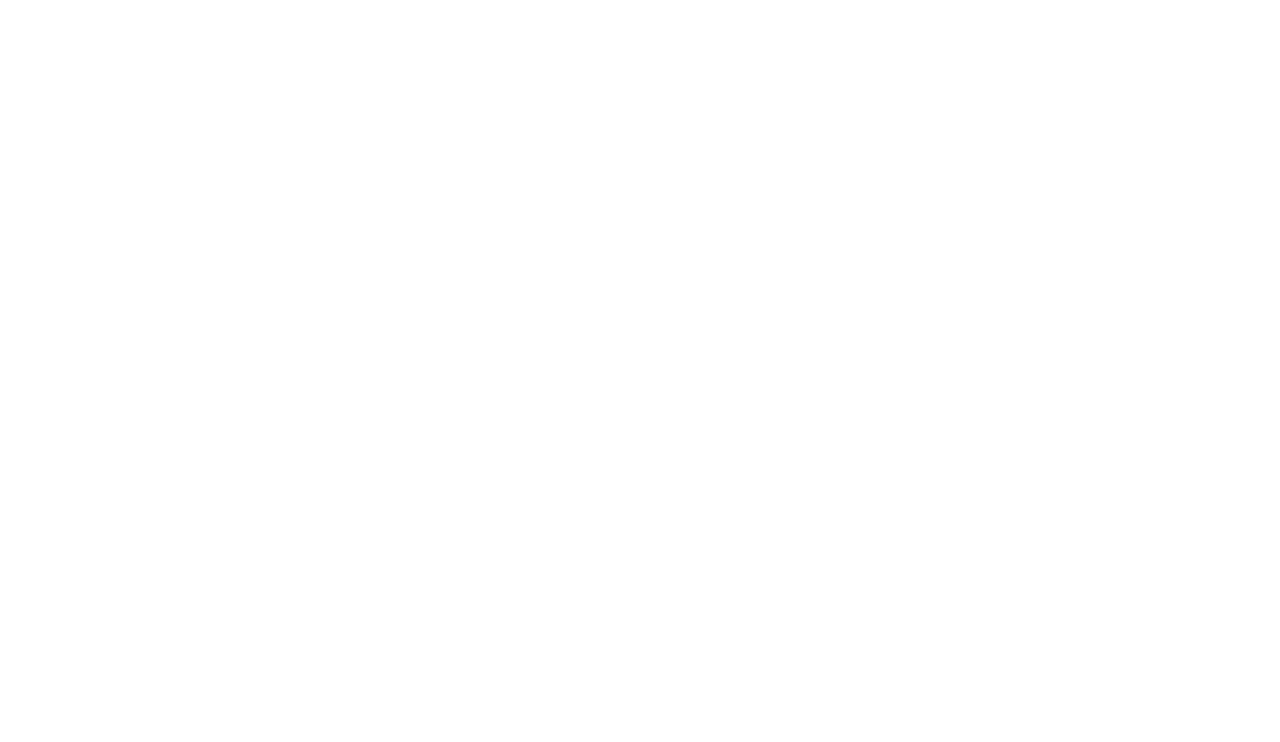
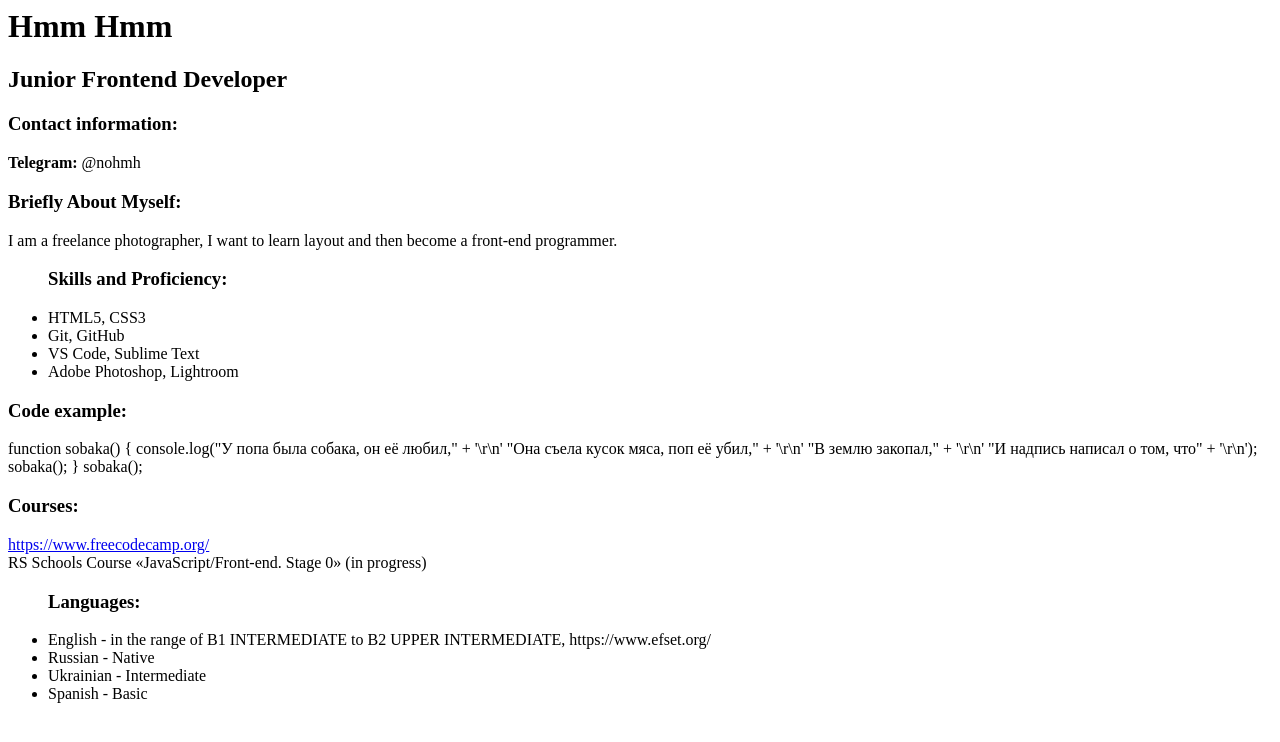
Before and after one commit to greenmall/rsschool-cv_old, a plain HTML site: page index.html in a window 1280 px wide. Drawn offline with Linux system fonts and the light colour scheme.

Commit message:
Update index.html
feat: update index.html

```diff
--- a/index.html
+++ b/index.html
@@ -1,2 +1,61 @@
 <html>
+<!DOCTYPE html>
+  <html lang="en">
+  <head>
+    <meta charset="UTF-8" />
+    <title>CV </title>
+       <link rel="stylesheet" href="style.css">
+  </head>
+  <body>
+
+
+
+<h1>Hmm Hmm</h1>
+ <h2>Junior Frontend Developer</h2>
+
+<h3>Contact information:</h3>
+<b>Telegram:</b> @nohmh
+
+<h3>Briefly About Myself:</h3>
+<p>I am a freelance photographer, I want to learn layout and then become a front-end programmer.</p>
+
+<ul><h3>Skills and Proficiency:</h3>
+<li>HTML5, CSS3</li>
+<li>Git, GitHub</li>
+<li>VS Code, Sublime Text</li>
+<li>Adobe Photoshop, Lightroom</li>
+</ul>
+
+<h3>Code example:</h3>
+function sobaka()
+
+{
+
+console.log("У попа была собака, он её любил," + '\r\n'
+
+"Она съела кусок мяса, поп её убил," + '\r\n'
+
+"В землю закопал," + '\r\n'
+
+"И надпись написал о том, что" + '\r\n');
+
+sobaka();
+
+}
+
+sobaka();
+
+<h3>Courses:</h3>
+
+<a href="https://www.freecodecamp.org/ ">https://www.freecodecamp.org/ </a>
+<br>
+RS Schools Course «JavaScript/Front-end. Stage 0» (in progress)
+
+<ul><h3>Languages: </h3>
+<li>English -  in the range of B1 INTERMEDIATE to B2 UPPER INTERMEDIATE, https://www.efset.org/ </li>
+ <li>Russian - Native </li>
+ <li>Ukrainian - Intermediate </li>
+ <li>Spanish - Basic </li>
+</ul>
+  </body>
 </html>
```
